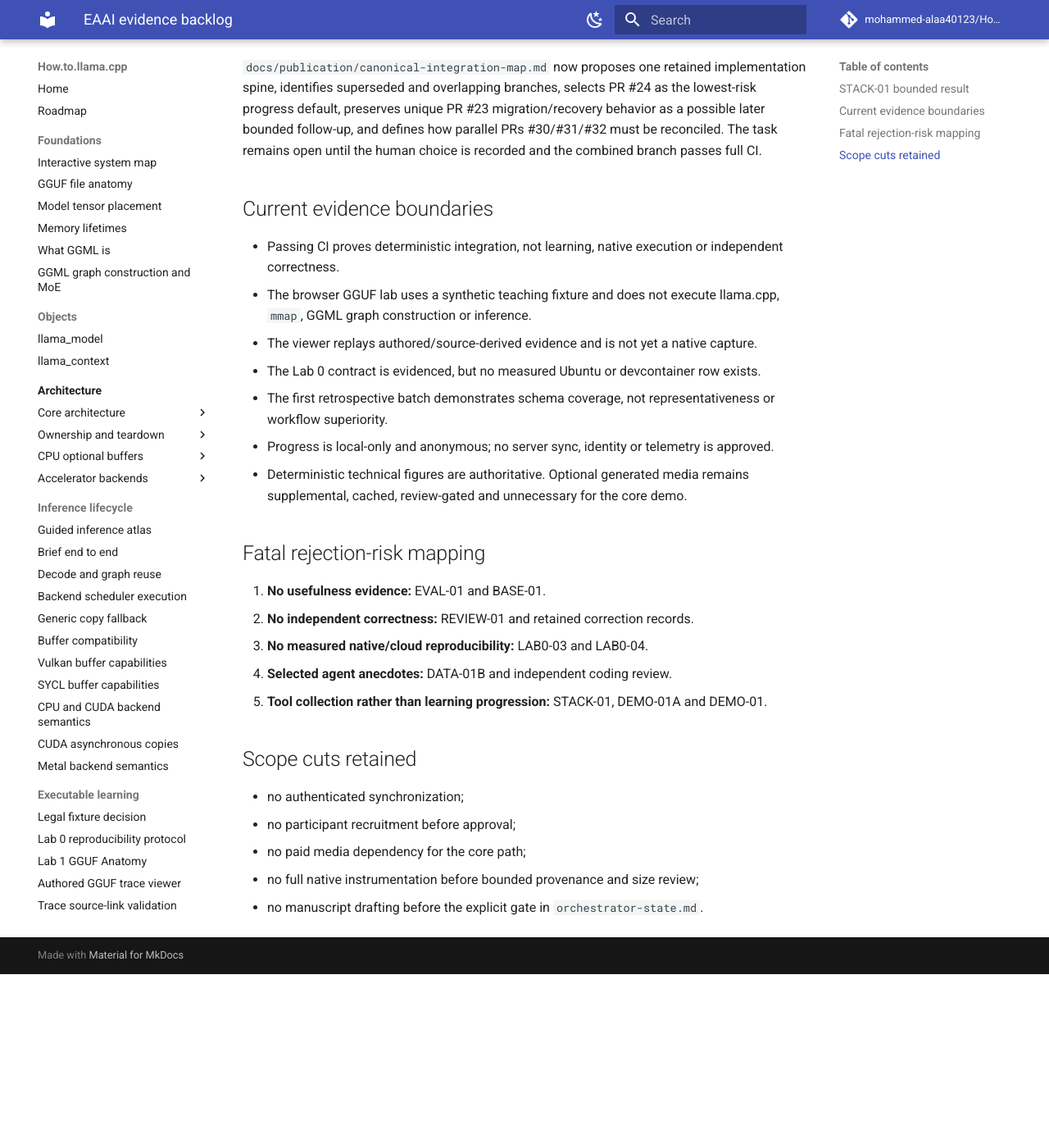
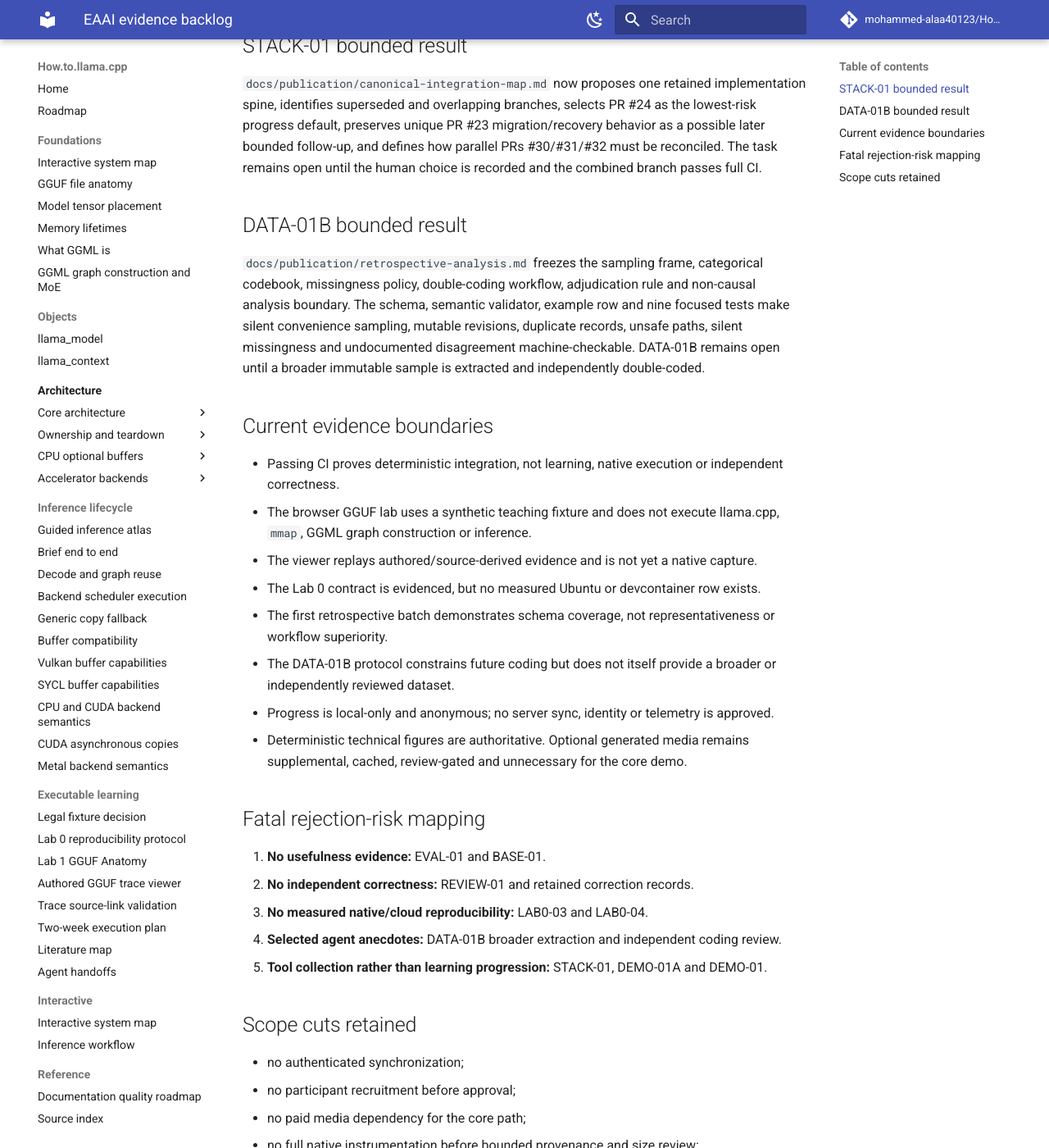
Before and after one commit to mohammed-alaa40123/How.to.llama.cpp, an MkDocs documentation site: the page built from docs/publication/evidence-backlog.md, in a window 1280 px wide and 1400 px high, scrolled down 3354 px. Shown: the whole window at 82% size. Built offline with MkDocs 1.6.1 and Material for MkDocs 9.7.7, drawn with Linux system fonts in a browser that asks for light colours; comment, search, counter and statistics services are not loaded; before the commit the page ends 4542 px from its top, so only the background shows below that; some of the changed text lies outside the part shown.

Commit message:
Record DATA-01B coding protocol

```diff
--- a/docs/publication/evidence-backlog.md
+++ b/docs/publication/evidence-backlog.md
@@ -12,7 +12,7 @@
 | P0 | LAB0-04 | blocked | Validation Architect | devcontainer execution environment | measured model-free devcontainer record using the same contract | The cloud-container tier completes the bounded path reproducibly |
 | P0 | REVIEW-01 | blocked | Human technical reviewer | reviewer nominated | signed/dated review and correction record for fixture, lab, trace, figure and benchmark | Technical correctness is independently supported |
 | P1 | DEMO-01A | ready | Documentation Builder + Validation Architect | proposed STACK-01 map; existing vertical slices | integrated-demo acceptance checklist and cross-experience learner path | The contribution is a coherent learning progression rather than a tool collection |
-| P1 | DATA-01B | ready | Validation Architect | DATA-01 contract and first batch | frozen coding/missing-value rules, broader bounded sample and independent coding review | The agent process is analyzable as a longitudinal case study rather than selected anecdotes |
+| P1 | DATA-01B | in progress | Validation Architect | DATA-01 contract and first batch | frozen sampling/codebook, schema, validator and example now exist; still require broader bounded extraction, independent double-coding and adjudication | The agent process is analyzable as a longitudinal case study rather than selected anecdotes |
 | P1 | EVAL-01 | blocked | Human + Validation Architect | pathway and ethics decision | approved expert or learner protocol, instruments, consent/ethics determination and recruitment boundary | Educational usefulness can be evaluated rather than inferred |
 | P1 | BASE-01 | blocked | Validation Architect | EVAL-01; BASE-01A; REVIEW-01 | completed information-equivalent comparison with frozen scoring and limitations | Viewer benefit is measured rather than attributed to visual novelty |
 | P1 | VENUE-01 | in progress | Literature Scout | official publication | verified EAAI-27 call, deadlines, area, format and review criteria | Submission planning matches the current venue |
@@ -32,6 +32,10 @@
 
 `docs/publication/canonical-integration-map.md` now proposes one retained implementation spine, identifies superseded and overlapping branches, selects PR #24 as the lowest-risk progress default, preserves unique PR #23 migration/recovery behavior as a possible later bounded follow-up, and defines how parallel PRs #30/#31/#32 must be reconciled. The task remains open until the human choice is recorded and the combined branch passes full CI.
 
+## DATA-01B bounded result
+
+`docs/publication/retrospective-analysis.md` freezes the sampling frame, categorical codebook, missingness policy, double-coding workflow, adjudication rule and non-causal analysis boundary. The schema, semantic validator, example row and nine focused tests make silent convenience sampling, mutable revisions, duplicate records, unsafe paths, silent missingness and undocumented disagreement machine-checkable. DATA-01B remains open until a broader immutable sample is extracted and independently double-coded.
+
 ## Current evidence boundaries
 
 - Passing CI proves deterministic integration, not learning, native execution or independent correctness.
@@ -39,6 +43,7 @@
 - The viewer replays authored/source-derived evidence and is not yet a native capture.
 - The Lab 0 contract is evidenced, but no measured Ubuntu or devcontainer row exists.
 - The first retrospective batch demonstrates schema coverage, not representativeness or workflow superiority.
+- The DATA-01B protocol constrains future coding but does not itself provide a broader or independently reviewed dataset.
 - Progress is local-only and anonymous; no server sync, identity or telemetry is approved.
 - Deterministic technical figures are authoritative. Optional generated media remains supplemental, cached, review-gated and unnecessary for the core demo.
 
@@ -47,7 +52,7 @@
 1. **No usefulness evidence:** EVAL-01 and BASE-01.
 2. **No independent correctness:** REVIEW-01 and retained correction records.
 3. **No measured native/cloud reproducibility:** LAB0-03 and LAB0-04.
-4. **Selected agent anecdotes:** DATA-01B and independent coding review.
+4. **Selected agent anecdotes:** DATA-01B broader extraction and independent coding review.
 5. **Tool collection rather than learning progression:** STACK-01, DEMO-01A and DEMO-01.
 
 ## Scope cuts retained
```
Also changed, not shown: other parts of docs/publication/evidence-backlog.md (+1 -1 lines).
